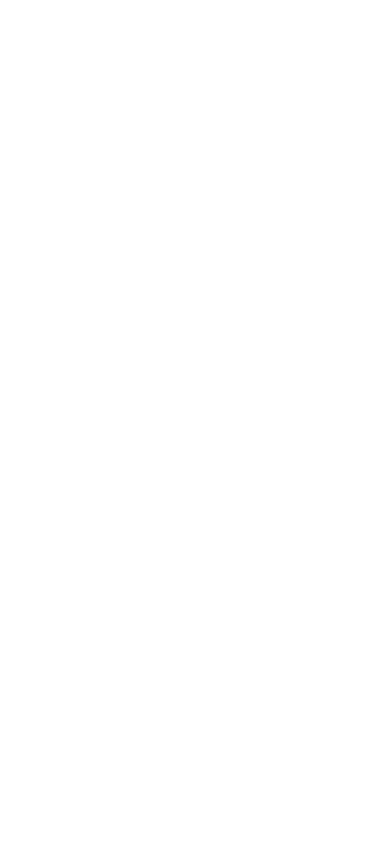
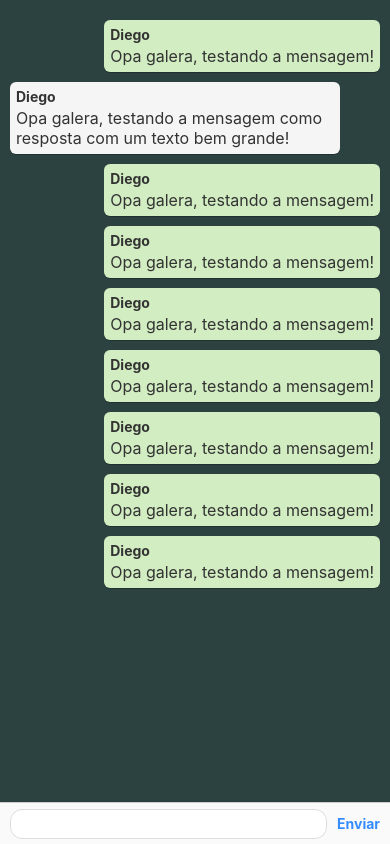
Before and after one commit to DevJoseWeb/curso-graphql-react-native, a React Native app: screen / in a window 390 px wide. Built offline with nearby package versions, Linux system fonts and the light colour scheme.

Commit message:
Estilização Chat e Input

```diff
--- a/src/index.js
+++ b/src/index.js
@@ -3,12 +3,13 @@
 import { ApolloProvider } from 'react-apollo';
 
 import client from './apollo/client';
+import Chat from './pages/Chat';
 
 export default class App extends Component {
   render() {
     return (
       <ApolloProvider client={client}>
-        <View />
+        <Chat />
       </ApolloProvider>
     );
   }
--- a/src/pages/Chat.js
+++ b/src/pages/Chat.js
@@ -2,10 +2,131 @@
 import React from 'react';
 
 /* Presentational */
-import { View } from 'react-native';
+import {
+  View,
+  Text,
+  Platform,
+  StatusBar,
+  StyleSheet,
+  Dimensions,
+  ScrollView,
+  KeyboardAvoidingView,
+} from 'react-native';
+
+import Input from './components/Input';
+
+StatusBar.setBarStyle('light-content');
 
 const Chat = () => (
-  <View />
+  <KeyboardAvoidingView
+    style={styles.container}
+    behavior={Platform.OS === 'ios' ? 'padding' : null}
+  >
+    <ScrollView
+      contentContainerStyle={styles.conversation}
+      keyboardDismissMode={Platform.OS === 'android' ? 'on-drag' : 'interactive'}
+      keyboardShouldPersistTaps="never"
+    >
+      <View style={[styles.bubble, styles['bubble-right']]}>
+        <Text style={styles.author}>Diego</Text>
+        <Text style={styles.message}>Opa galera, testando a mensagem!</Text>
+      </View>
+
+      <View style={[styles.bubble, styles['bubble-left']]}>
+        <Text style={styles.author}>Diego</Text>
+        <Text style={styles.message}>Opa galera, testando a mensagem como resposta com um texto bem grande!</Text>
+      </View>
+
+      <View style={[styles.bubble, styles['bubble-right']]}>
+        <Text style={styles.author}>Diego</Text>
+        <Text style={styles.message}>Opa galera, testando a mensagem!</Text>
+      </View>
+
+      <View style={[styles.bubble, styles['bubble-right']]}>
+        <Text style={styles.author}>Diego</Text>
+        <Text style={styles.message}>Opa galera, testando a mensagem!</Text>
+      </View>
+
+      <View style={[styles.bubble, styles['bubble-right']]}>
+        <Text style={styles.author}>Diego</Text>
+        <Text style={styles.message}>Opa galera, testando a mensagem!</Text>
+      </View>
+
+      <View style={[styles.bubble, styles['bubble-right']]}>
+        <Text style={styles.author}>Diego</Text>
+        <Text style={styles.message}>Opa galera, testando a mensagem!</Text>
+      </View>
+
+      <View style={[styles.bubble, styles['bubble-right']]}>
+        <Text style={styles.author}>Diego</Text>
+        <Text style={styles.message}>Opa galera, testando a mensagem!</Text>
+      </View>
+
+      <View style={[styles.bubble, styles['bubble-right']]}>
+        <Text style={styles.author}>Diego</Text>
+        <Text style={styles.message}>Opa galera, testando a mensagem!</Text>
+      </View>
+
+      <View style={[styles.bubble, styles['bubble-right']]}>
+        <Text style={styles.author}>Diego</Text>
+        <Text style={styles.message}>Opa galera, testando a mensagem!</Text>
+      </View>
+    </ScrollView>
+
+    <Input />
+  </KeyboardAvoidingView>
 );
 
+const { width } = Dimensions.get('window');
+
+const styles = StyleSheet.create({
+  container: {
+    flex: 1,
+    backgroundColor: '#2C4241',
+    ...Platform.select({
+      ios: { paddingTop: 20 },
+    }),
+  },
+
+  conversation: {
+    padding: 10,
+  },
+
+  bubble: {
+    padding: 6,
+    backgroundColor: '#f5f5f5',
+    borderRadius: 6,
+    shadowColor: 'rgba(0, 0, 0, 0.5)',
+    shadowOffset: {
+      width: 0,
+      height: 1,
+    },
+    shadowOpacity: 0.5,
+    shadowRadius: 0,
+    maxWidth: width - 60,
+    marginTop: 10,
+  },
+
+  'bubble-left': {
+    alignSelf: 'flex-start',
+  },
+
+  'bubble-right': {
+    alignSelf: 'flex-end',
+    backgroundColor: '#D1EDC1'
+  },
+
+  author: {
+    fontSize: 14,
+    fontWeight: 'bold',
+    marginBottom: 3,
+    color: '#333',
+  },
+
+  message: {
+    fontSize: 16,
+    color: '#333',
+  },
+});
+
 export default Chat;
--- /dev/null
+++ b/src/pages/components/Input.js
@@ -0,0 +1,53 @@
+/* Core */
+import React, { Component } from 'react';
+
+/* Presentational */
+import { View, TextInput, TouchableOpacity, Text, StyleSheet } from 'react-native';
+
+export default class Input extends Component {
+  render() {
+    return (
+      <View style={styles.inputContainer}>
+        <TextInput
+          style={styles.input}
+          underlineColorAndroid="rgba(0, 0, 0, 0)"
+        />
+        <TouchableOpacity activeOpacity={0.6} onPress={this.handleAddMessage}>
+          <Text style={styles.button}>Enviar</Text>
+        </TouchableOpacity>
+      </View>
+    );
+  }
+}
+
+const styles = StyleSheet.create({
+  inputContainer: {
+    height: 42,
+    paddingHorizontal: 10,
+    paddingVertical: 6,
+    backgroundColor: '#fafafa',
+    borderTopWidth: StyleSheet.hairlineWidth,
+    borderTopColor: '#ccc',
+    flexDirection: 'row',
+    alignItems: 'center'
+  },
+
+  input: {
+    flex: 1,
+    height: 30,
+    paddingHorizontal: 10,
+    paddingVertical: 0,
+    backgroundColor: '#FFF',
+    borderWidth: 1,
+    borderColor: '#ddd',
+    borderRadius: 12
+  },
+
+  button: {
+    marginLeft: 10,
+    color: '#358CFF',
+    alignSelf: 'center',
+    fontWeight: 'bold',
+    fontSize: 14,
+  },
+});
```
